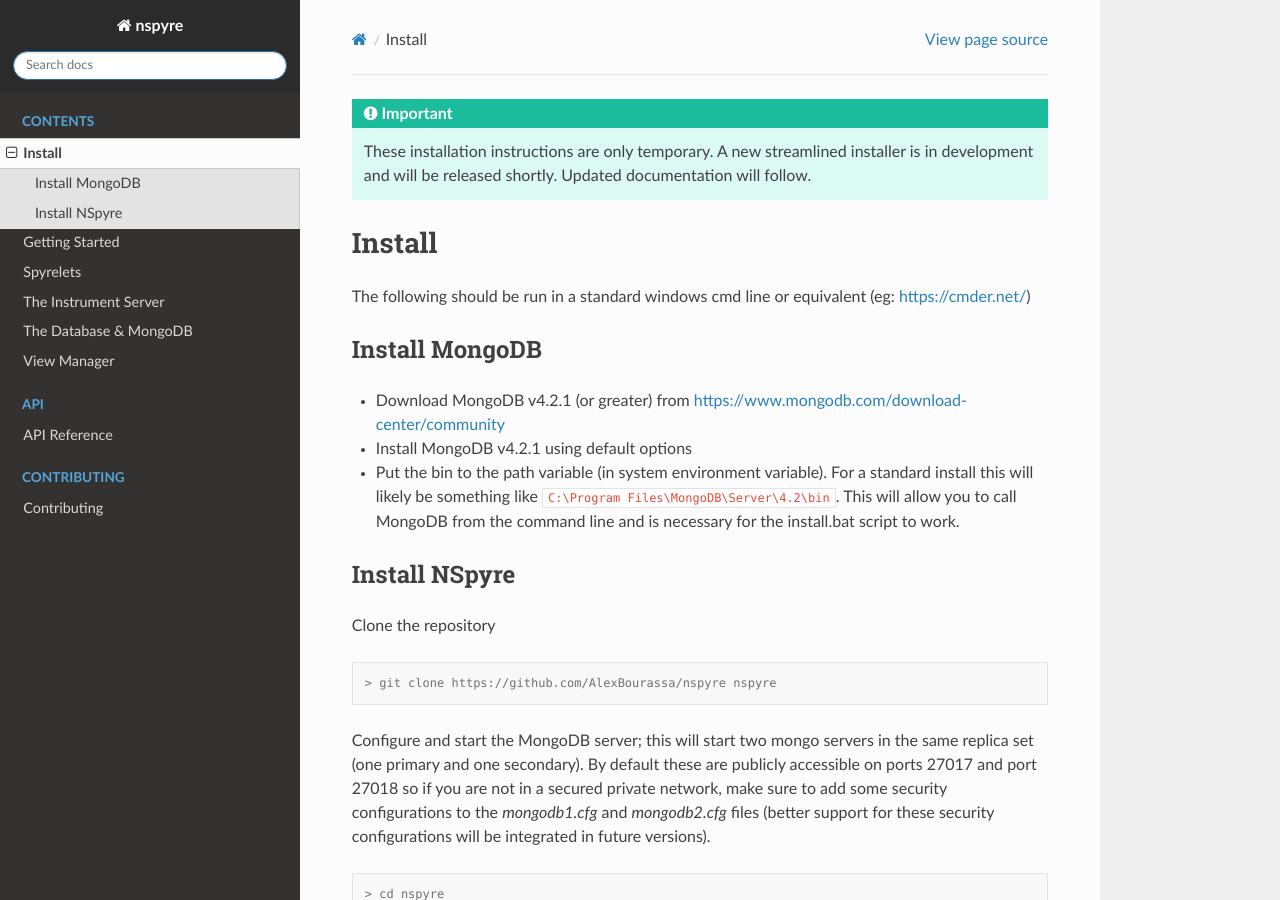
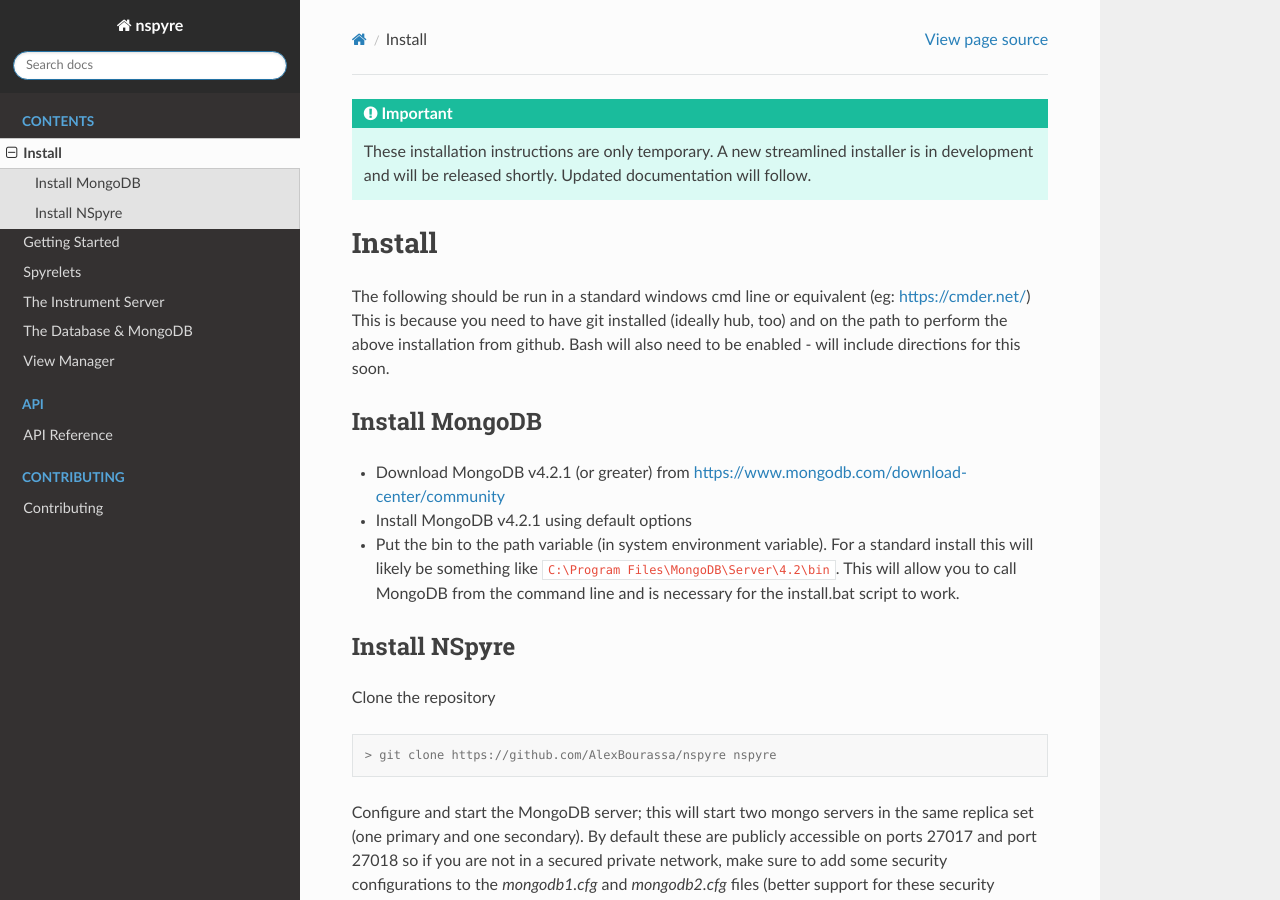
Before and after one commit to nspyre-org/nspyre, a Sphinx documentation site: the page built from docs/install.rst, in a window 1280 px wide and 900 px high. Built offline with Sphinx 7.4.7 and the Read the Docs theme 2.0.0, drawn with Linux system fonts in a browser that asks for light colours.

Commit message:
Update install.rst

```diff
--- a/docs/install.rst
+++ b/docs/install.rst
@@ -10,7 +10,10 @@
 *******
 
 The following should be run in a standard windows cmd line or equivalent
-(eg: https://cmder.net/)
+(eg: https://cmder.net/) This is because you need to have git installed (ideally
+hub, too) and on the path to perform the above installation from github. Bash
+will also need to be enabled - will include directions for this soon.
+
 
 Install MongoDB
 ===============
```
